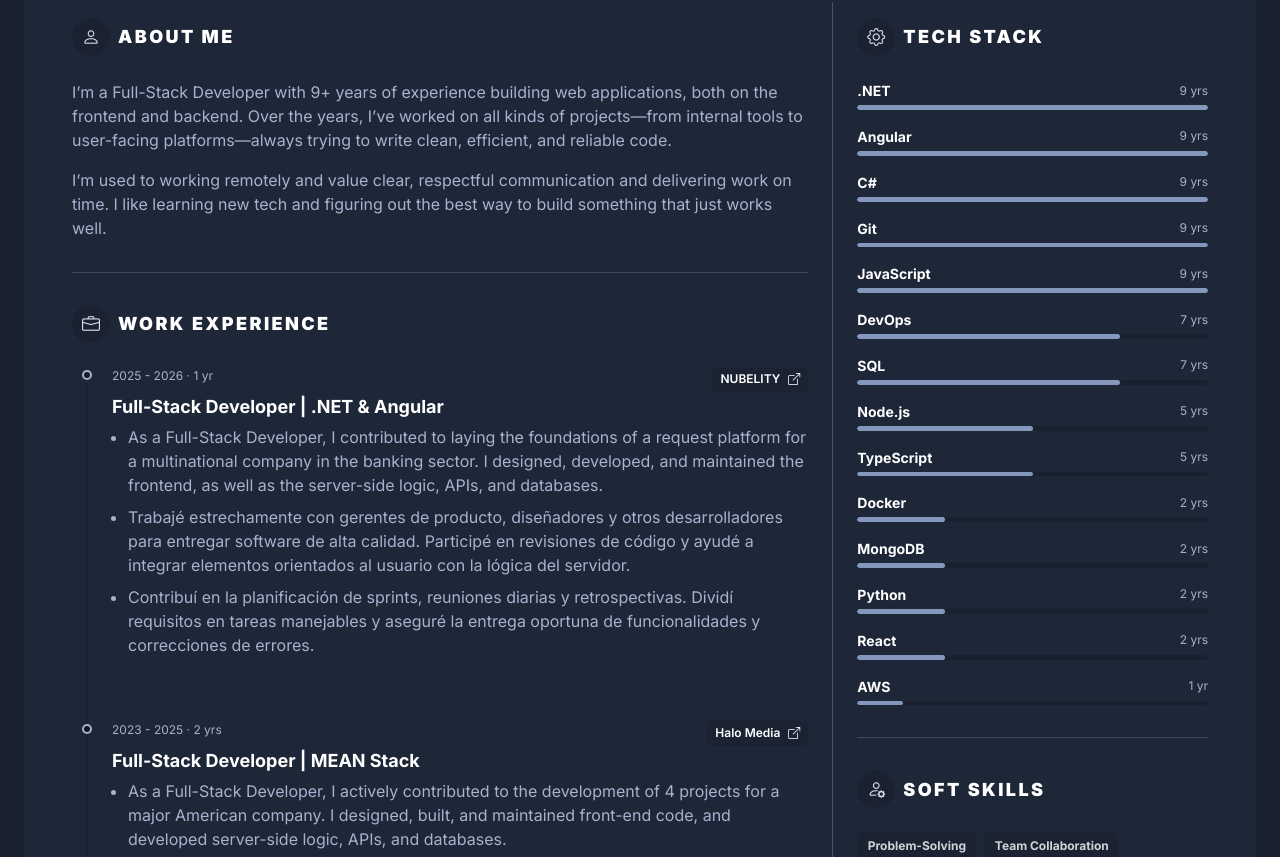
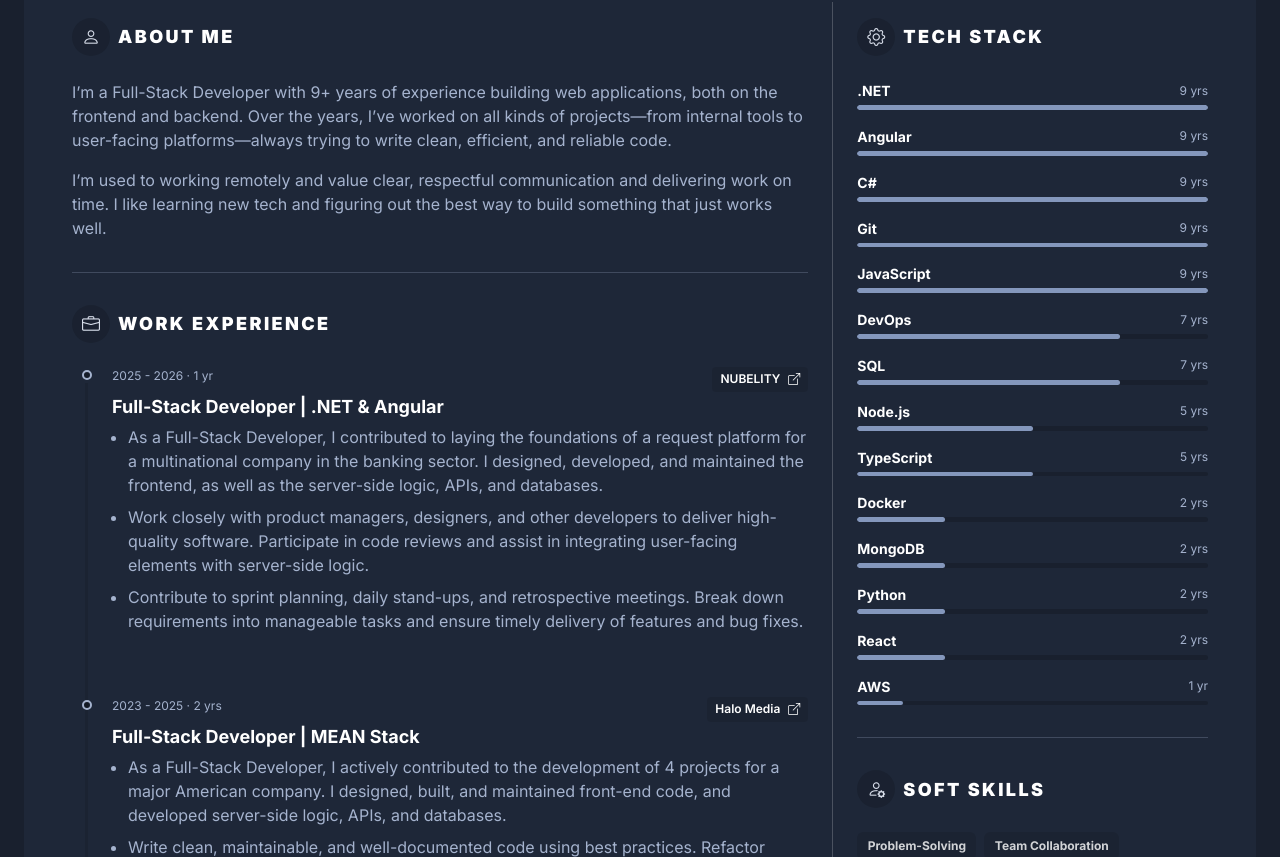
Before and after one commit to christianempire/my-cv, an Angular app: page / in a window 1280 px wide. Shown: the part 390-1247 px from the top of the page. Built offline with nearby package versions, Linux system fonts and the light colour scheme.

Commit message:
Fixed translations

```diff
--- a/src/app/home/home.component.ts
+++ b/src/app/home/home.component.ts
@@ -328,8 +328,8 @@ export class HomeComponent {
                 position: 'Full-Stack Developer | .NET & Angular',
                 responsibilities: [
                   'As a Full-Stack Developer, I contributed to laying the foundations of a request platform for a multinational company in the banking sector. I designed, developed, and maintained the frontend, as well as the server-side logic, APIs, and databases.',
-                  'Trabajé estrechamente con gerentes de producto, diseñadores y otros desarrolladores para entregar software de alta calidad. Participé en revisiones de código y ayudé a integrar elementos orientados al usuario con la lógica del servidor.',
-                  'Contribuí en la planificación de sprints, reuniones diarias y retrospectivas. Dividí requisitos en tareas manejables y aseguré la entrega oportuna de funcionalidades y correcciones de errores.',
+                  'Work closely with product managers, designers, and other developers to deliver high-quality software. Participate in code reviews and assist in integrating user-facing elements with server-side logic.',
+                  'Contribute to sprint planning, daily stand-ups, and retrospective meetings. Break down requirements into manageable tasks and ensure timely delivery of features and bug fixes.',
                 ],
               },
               {
```
